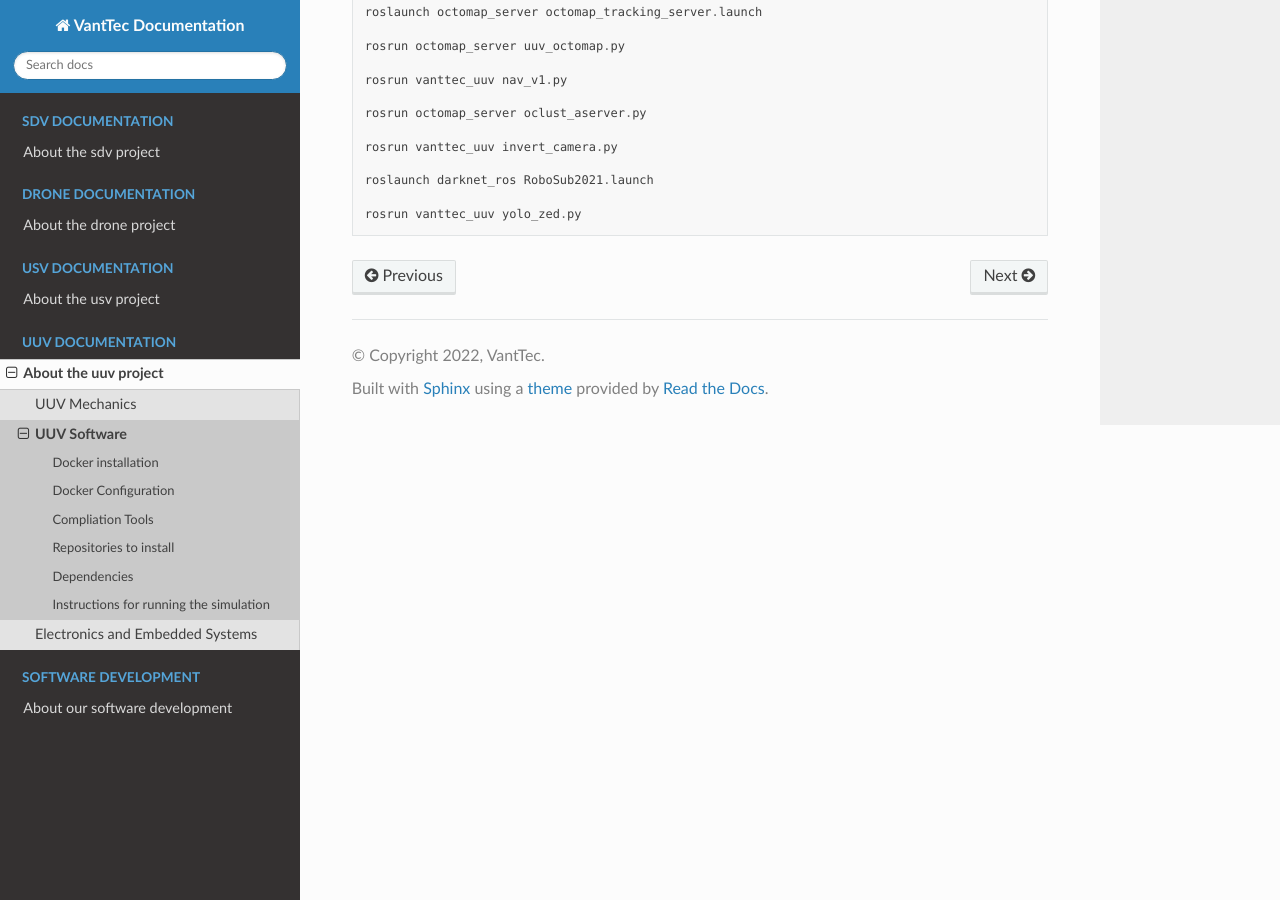
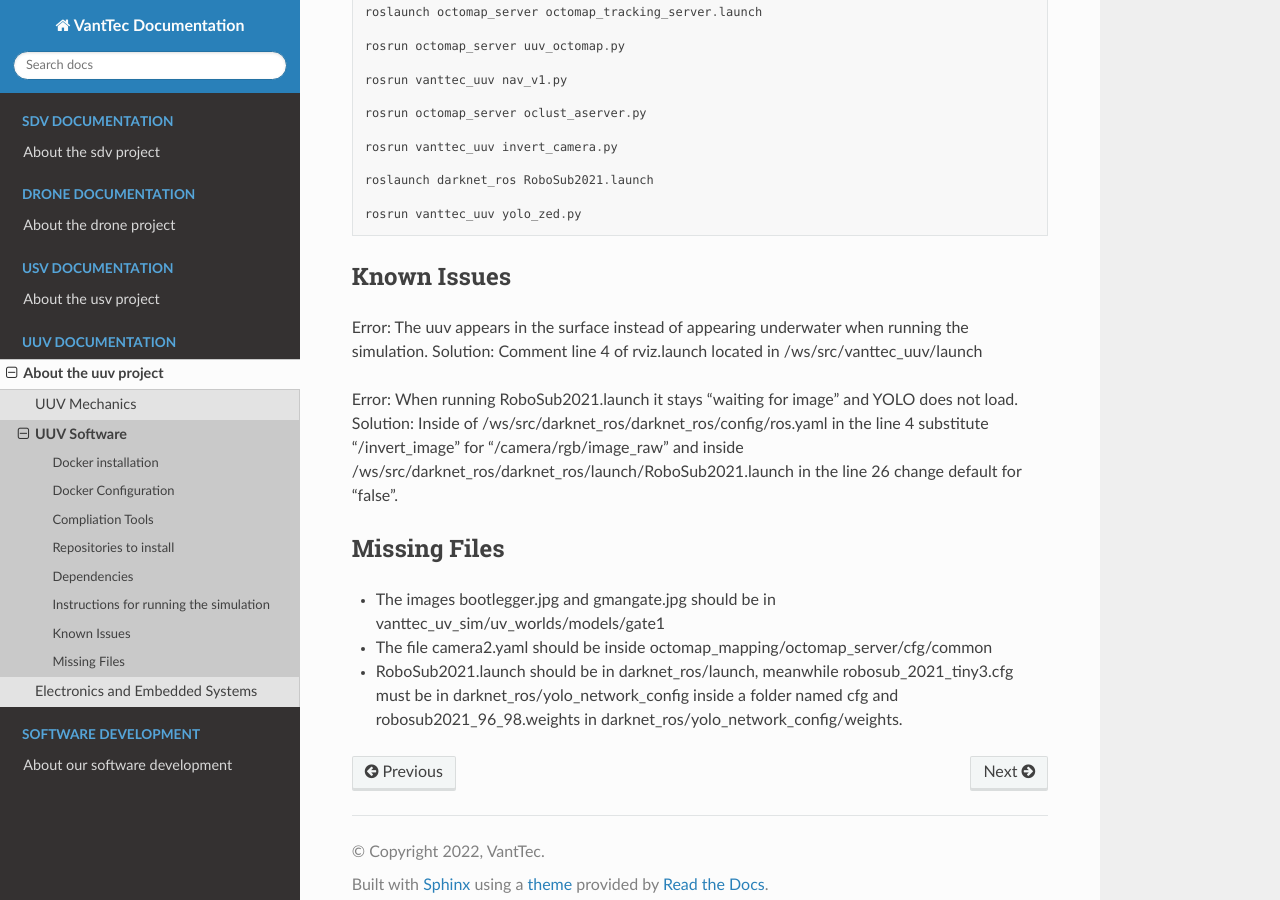
Before and after one commit to vanttec/vanttec_documentation, a Sphinx documentation site: the page built from source/uuv/uuv_software.rst, in a window 1280 px wide and 900 px high, scrolled down 2524 px. Built offline with Sphinx 7.4.7 and the Read the Docs theme 2.0.0, drawn with Linux system fonts in a browser that asks for light colours; pages that are not in the unit, such as notebooks, are missing from menus.

Commit message:
Updated the documentation for the UUV simulation
Included the missing files and known issues sections

```diff
--- a/source/uuv/uuv_software.rst
+++ b/source/uuv/uuv_software.rst
@@ -127,3 +127,19 @@ To use the simulation, you need to run the following commands in separate termin
    roslaunch darknet_ros RoboSub2021.launch
 
    rosrun vanttec_uuv yolo_zed.py
+
+
+Known Issues
+-------------
+
+Error: The uuv appears in the surface instead of appearing underwater when running the simulation.
+Solution: Comment line 4 of rviz.launch located in /ws/src/vanttec_uuv/launch
+
+Error: When running RoboSub2021.launch it stays “waiting for image” and YOLO does not load.
+Solution: Inside of /ws/src/darknet_ros/darknet_ros/config/ros.yaml in the line 4 substitute “/invert_image” for “/camera/rgb/image_raw” and inside  /ws/src/darknet_ros/darknet_ros/launch/RoboSub2021.launch in the line 26 change default for “false”.
+
+Missing Files
+--------------
+* The images bootlegger.jpg and gmangate.jpg should be in vanttec_uv_sim/uv_worlds/models/gate1
+* The file camera2.yaml should be inside octomap_mapping/octomap_server/cfg/common
+* RoboSub2021.launch should be in darknet_ros/launch, meanwhile robosub_2021_tiny3.cfg must be in darknet_ros/yolo_network_config inside a folder named cfg and robosub2021_96_98.weights in darknet_ros/yolo_network_config/weights.
```
